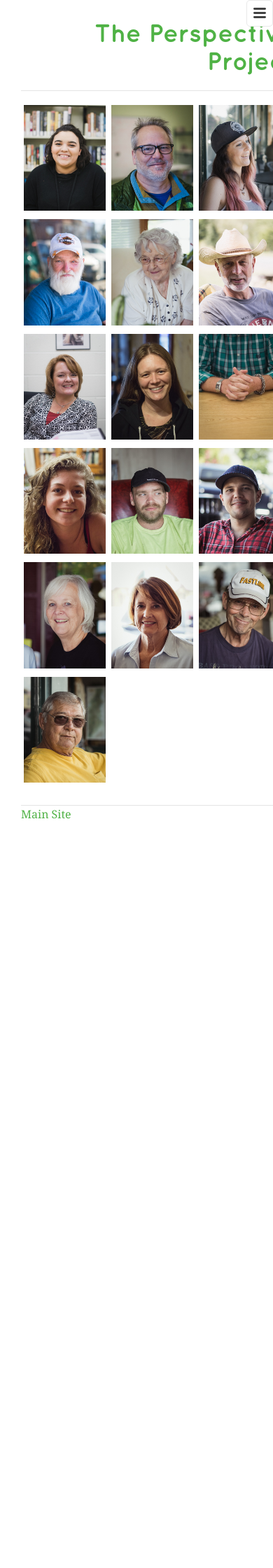
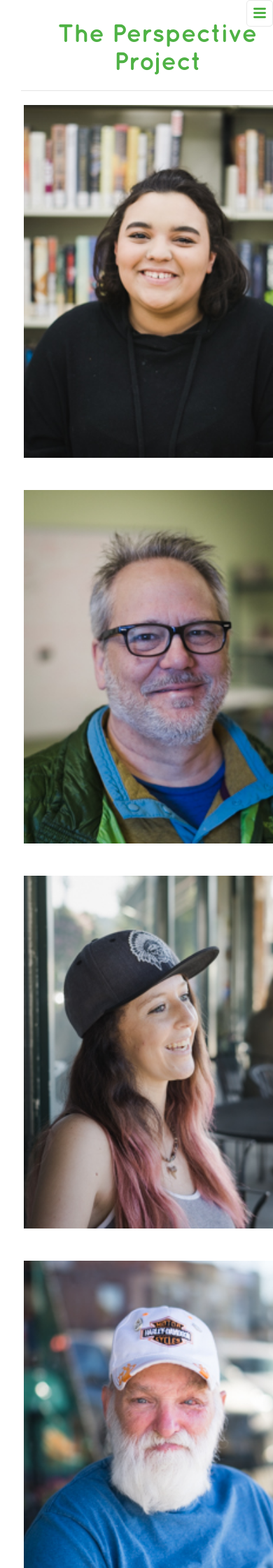
Before and after one commit to curious-robot/perspectiveproject, a Jekyll site: the page built from index.md, in a window 390 px wide. Shown: the top 2240 px of the page at 70% size. Built offline with Jekyll 4.4.1, drawn with Linux system fonts in a browser that asks for light colours; before the commit the page ends 1225 px from its top, so only the background shows below that.

Commit message:
Fixed mobile display bugs

```diff
--- a/assets/css/style.scss
+++ b/assets/css/style.scss
@@ -228,6 +228,7 @@ a:hover, a:focus {
 	.site-title {
 		display: block;
 		float: none;
+		text-align: center;
 	}
 	.site-description {
 		display: none;
@@ -235,6 +236,10 @@ a:hover, a:focus {
 	section {
 		position: relative;
 		top: 30%;
+		.post-img-link-wrapper {
+			width: 100%;
+			margin-bottom: 40px;
+		}
 	}
 	.post-img-link-wrapper:hover:after,.post-img-link-wrapper:hover:before {
 		display: none;
@@ -266,7 +271,7 @@ a:hover, a:focus {
 				height: 15px;
 
 				path {
-					fill: $grey-color-dark;
+					fill: $brand-color;
 				}
 			}
 		}
```
